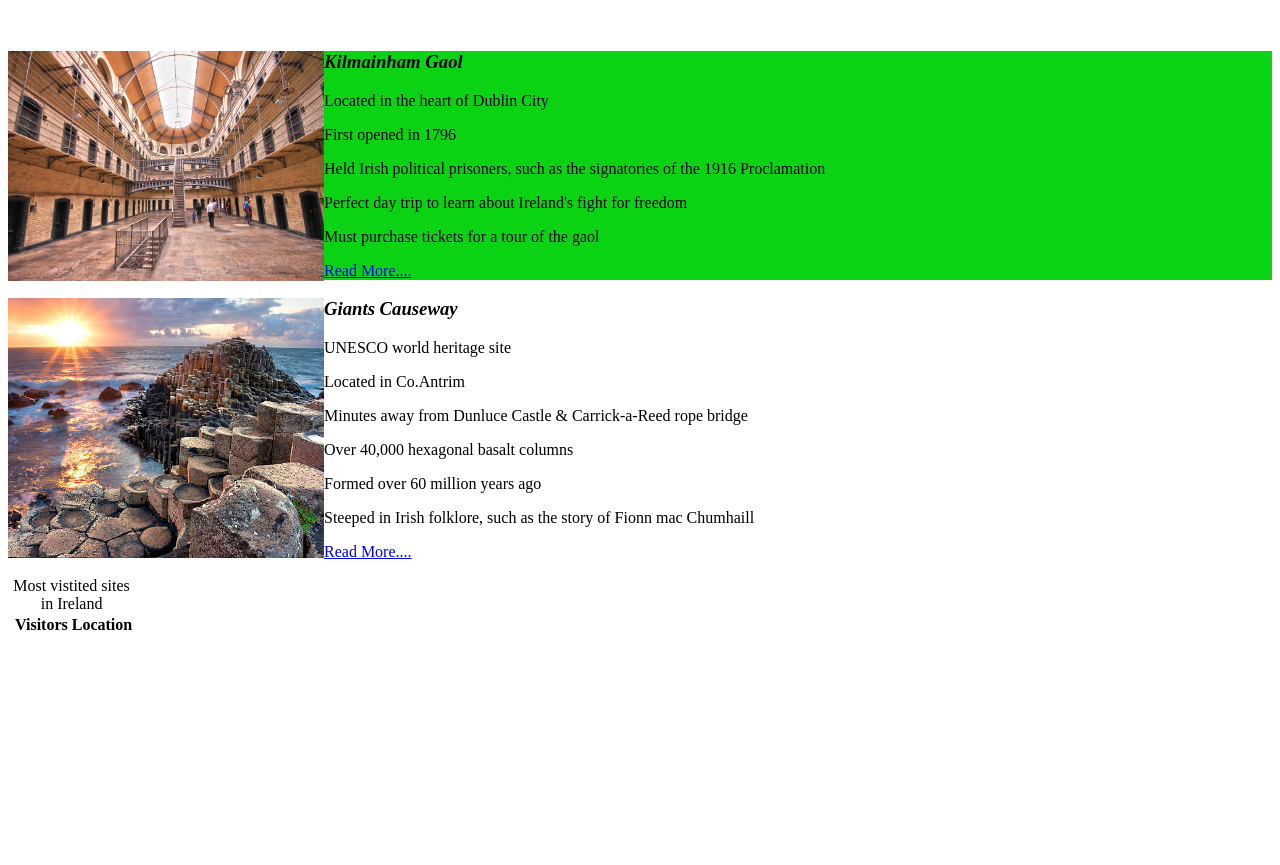
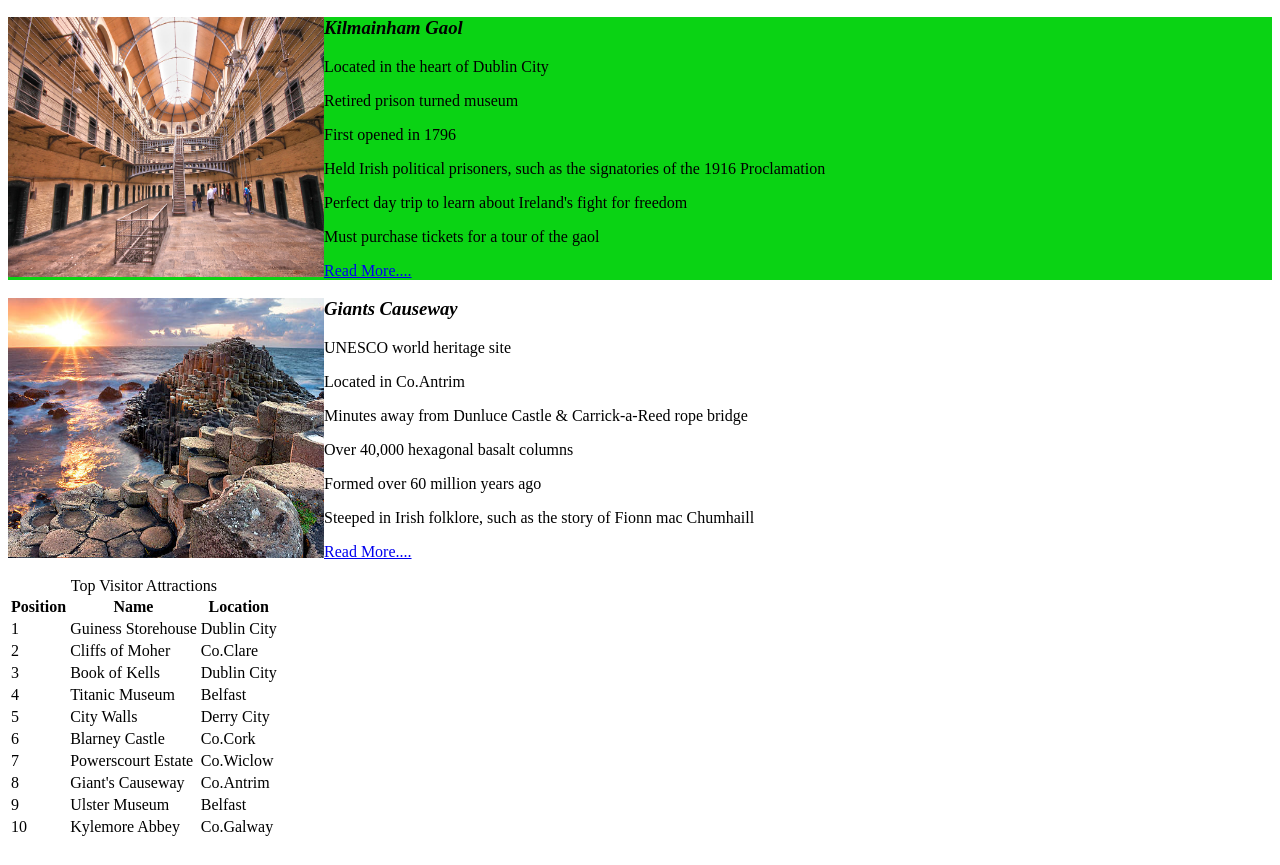
Before and after one commit to SeanAdams05/webDesignProject, a plain HTML site: page project/attractions.html in a window 1280 px wide. Shown: the part 843-1708 px from the top of the page. Before the commit the page ends 1488 px from the top, so only its background shows below. Drawn offline with Linux system fonts and the light colour scheme.

Commit message:
Update attractions.html

```diff
--- a/project/attractions.html
+++ b/project/attractions.html
@@ -1,10 +1,11 @@
+
 <!DOCTYPE html>
 <html lang="en">
     <head>
         <meta charset ="UTF-8">
         <meta name ="viewport" content="width=device=width, initial-scale=1.0">
         <meta name="description" content="Ireland Tourism">
-        <meta name="keywords" content="Ireland, Tourism, Sites, Destinations, Transport">
+        <meta name="keywords" content="Ireland, Tourism, Sites, Destinations, Transport, Culture">
         <title>Attractions</title>
         <link rel="stylesheet" href="styles/styles.css">
         <link rel="icon" href="images/favicon.ico" type="image/gif">
@@ -21,6 +22,7 @@
         <li id ="active"> <a href="index.html"> Home </a></li>
         <li> <a href ="attractions.html"> Attractions </a></li>
         <li> <a href ="transportation.html"> Transportation </a></li>
+        <li> <a href ="culture.html">Culture</a></li>
     </ul>
 </nav>
 
@@ -39,7 +41,7 @@
 <p><a href = "https://en.wikipedia.org/wiki/Croagh_Patrick">Read More....</a></p>
 </section>
 
-<article>
+
     <section class="caves">
         <img style="float:left" width="25%" height="260px" src="images/cavesOfkesh.jpg" alt="Caves of Kesh">
         <h3><i>Caves of Kesh</i></h3>
@@ -53,23 +55,24 @@
 
 
     </section>
-</article>
 
-<br>
-<article>
+
+
+
     <section class="croaghPatrick">
-        <img style="float:left" width="25%" height="230px" src="images/kilmainhamGaol.jpg" alt="Kilmainham Gaol">
+        <img style="float:left" width="25%" height="260px" src="images/kilmainhamGaol.jpg" alt="Kilmainham Gaol">
         <h3><i>Kilmainham Gaol</i></h3>
         <p>Located in the heart of Dublin City</p>
+        <p>Retired prison turned museum</p>
         <p>First opened in 1796</p>
         <p>Held Irish political prisoners, such as the signatories of the 1916 Proclamation</p>
         <p>Perfect day trip to learn about Ireland's fight for freedom</p>
         <p>Must purchase tickets for a tour of the gaol</p>
         <p><a href = "https://www.kilmainhamgaolmuseum.ie/">Read More....</a></p>
     </section>
-</article>
 
-<article>
+
+
     <section class="caves">
         <img style="float:left" width="25%" height="260px" src="images/giantsCauseway.jpg" alt="Giants Causeway">
         <h3><i>Giants Causeway</i></h3>
@@ -83,20 +86,70 @@
 
 
     </section>
+
+<article>
+<table>
+    <caption>Top Visitor Attractions</caption>
+
+        <tr>
+          <th>Position</th>
+          <th>Name</th>
+          <th>Location</th>
+        </tr>
+        <tr>
+          <td>1</td>
+          <td>Guiness Storehouse</td>
+          <td>Dublin City</td>
+        </tr>
+        <tr>
+          <td>2</td>
+          <td>Cliffs of Moher</td>
+          <td>Co.Clare</td>
+        </tr>
+        <tr>
+            <td>3</td>
+            <td>Book of Kells</td>
+            <td>Dublin City</td>
+        </tr>
+        <tr>
+            <td>4</td>
+            <td>Titanic Museum</td>
+            <td>Belfast</td>
+        </tr>
+        <tr>
+            <td>5</td>
+            <td>City Walls</td>
+            <td>Derry City</td>
+        </tr>
+        <tr>
+            <td>6</td>
+            <td>Blarney Castle</td>
+            <td>Co.Cork</td>
+        </tr>
+        <tr>
+            <td>7</td>
+            <td>Powerscourt Estate</td>
+            <td>Co.Wiclow</td>
+        </tr>
+        <tr>
+            <td>8</td>
+            <td>Giant's Causeway</td>
+            <td>Co.Antrim</td>
+        </tr>
+        <tr>
+            <td>9</td>
+            <td>Ulster Museum</td>
+            <td>Belfast</td>
+        </tr>
+        <tr>
+            <td>10</td>
+            <td>Kylemore Abbey</td>
+            <td>Co.Galway</td>
+          </tr>
+
+</table>
+<br />
 </article>
-
-<table>
-    <caption class="sitesTables"> Most vistited sites in Ireland </caption>
-    <thead>
-        <th></th>
-        <th>Visitors</th>
-        <th>Location</th>
-
-    </thead>
-    <tbody>
-
-    </tbody>
-</table>
     </body>
 
     <footer>
```
